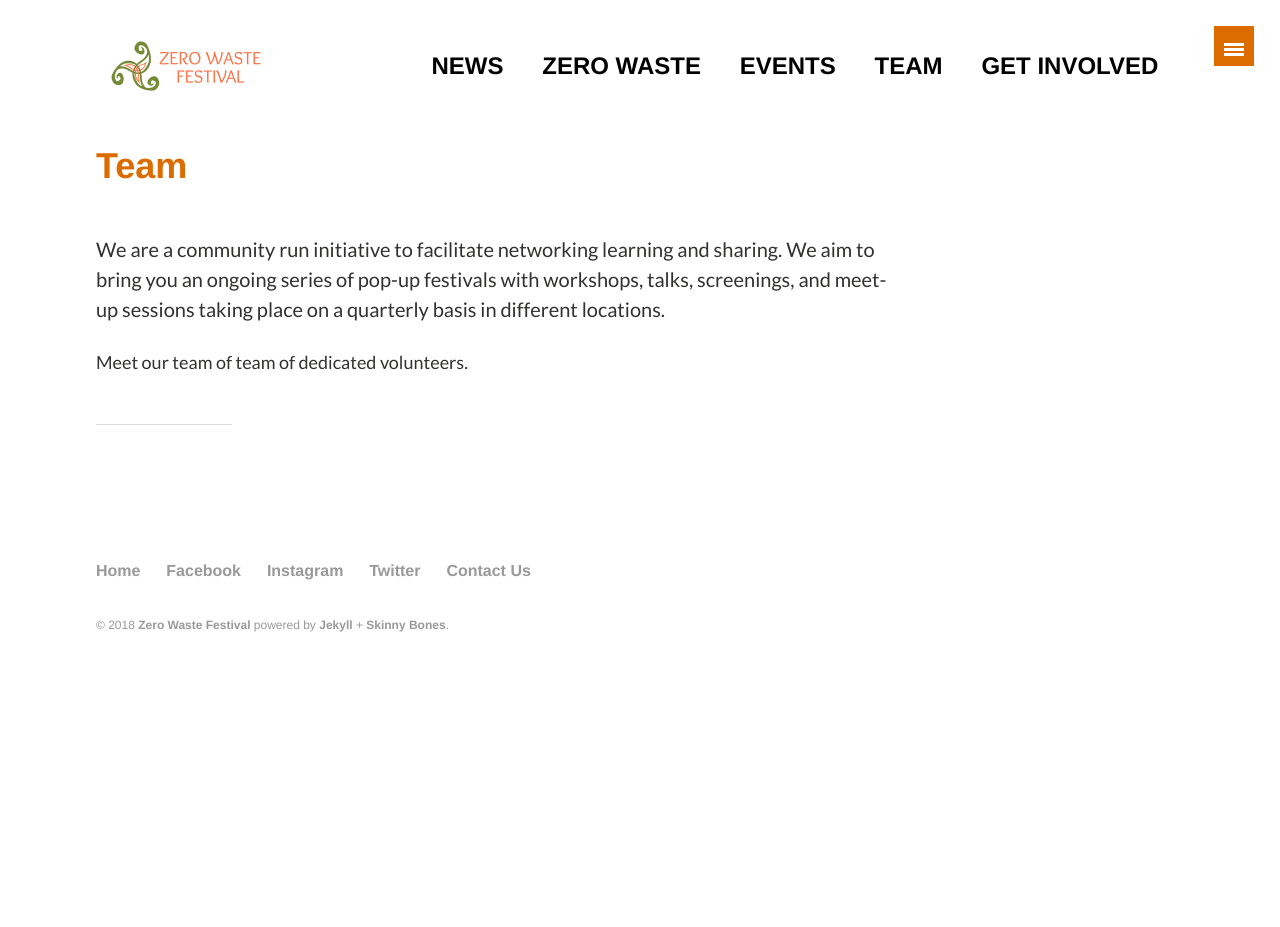
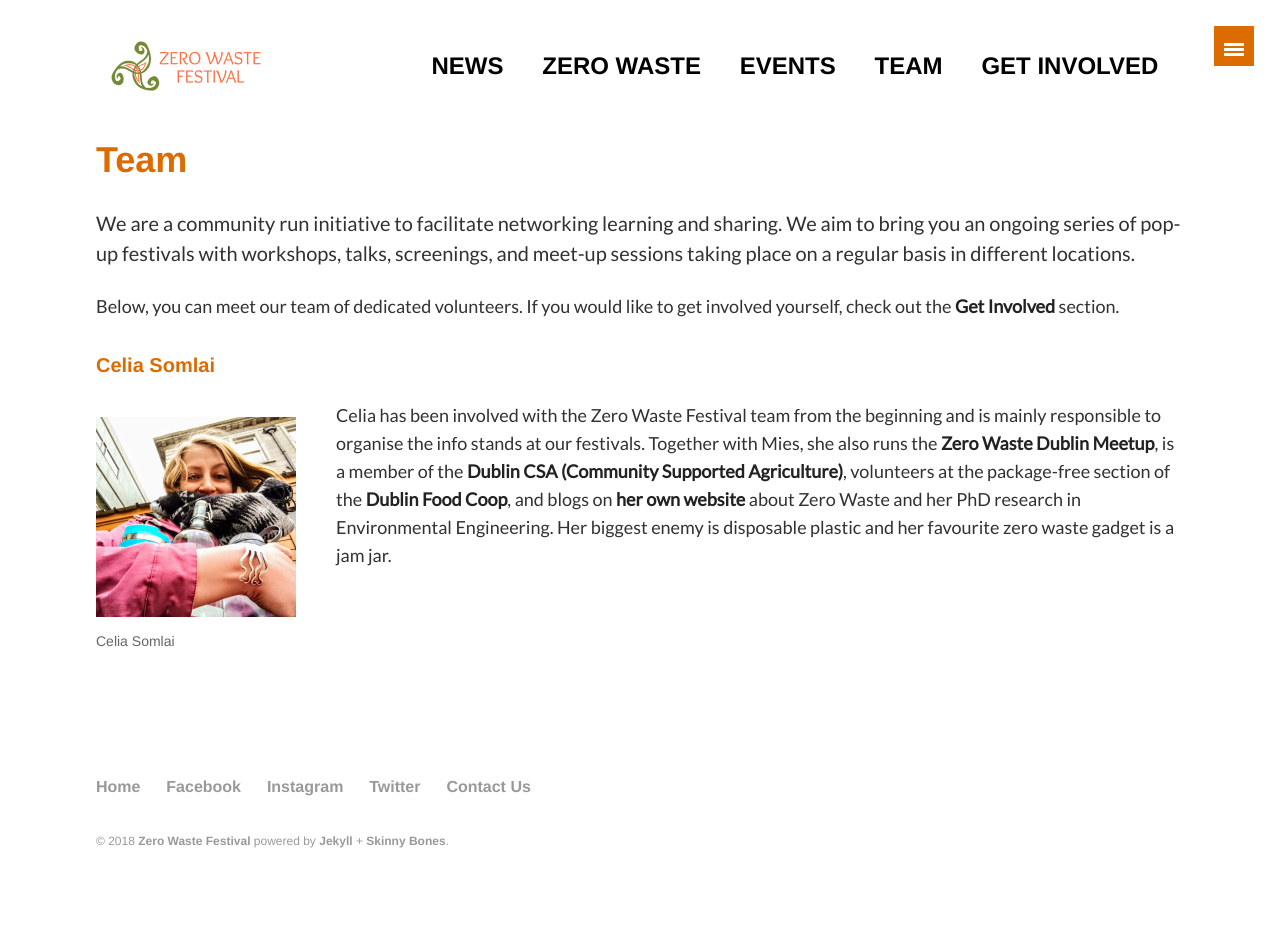
Before and after one commit to zerowastefestival/zerowastefestival.github.io, a Jekyll site: the page built from team.md, in a window 1280 px wide. Built offline with Jekyll 4.4.1, drawn with Linux system fonts in a browser that asks for light colours; some web fonts are replaced; before the commit the page ends 900 px from its top, so only the background shows below that.

Commit message:
adds Celia to /team

```diff
--- a/team.md
+++ b/team.md
@@ -8,6 +8,16 @@
 share: false
 ---
 
-We are a community run initiative to facilitate networking learning and sharing. We aim to bring you an ongoing series of pop-up festivals with workshops, talks, screenings, and meet-up sessions taking place on a quarterly basis in different locations.
+We are a community run initiative to facilitate networking learning and sharing. We aim to bring you an ongoing series of pop-up festivals with workshops, talks, screenings, and meet-up sessions taking place on a regular basis in different locations.
 
-Meet our team of team of dedicated volunteers.
+Below, you can meet our team of dedicated volunteers. If you would like to get involved yourself, check out the [Get Involved](/get-involved) section.
+
+
+##### Celia Somlai
+
+<figure style="float: left; margin-right: 40px; width: 200px;" class="align-left">
+  <img src="{{ site.baseurl }}/images/team/celia-somlai-400x400.jpg" alt="Celia Somlai">
+  <figcaption>Celia Somlai</figcaption>
+</figure>
+
+Celia has been involved with the Zero Waste Festival team from the beginning and is mainly responsible to organise the info stands at our festivals. Together with Mies, she also runs the [Zero Waste Dublin Meetup](https://www.meetup.com/Zero-waste-meetup-ireland/){:target="_blank"}, is a member of the [Dublin CSA (Community Supported Agriculture)](https://csadublin.wordpress.com/){:target="_blank"}, volunteers at the package-free section of the [Dublin Food Coop](https://twitter.com/dublinfoodcoop){:target="_blank"}, and blogs on [her own website](http://celiasomlai.com/){:target="_blank"} about Zero Waste and her PhD research in Environmental Engineering. Her biggest enemy is disposable plastic and her favourite zero waste gadget is a jam jar.
```
Also changed, not shown: other parts of team.md (+1 -1 lines), images/team/celia-somlai-400x400.jpg (added), images/team/celia-somlai.jpg (added).
